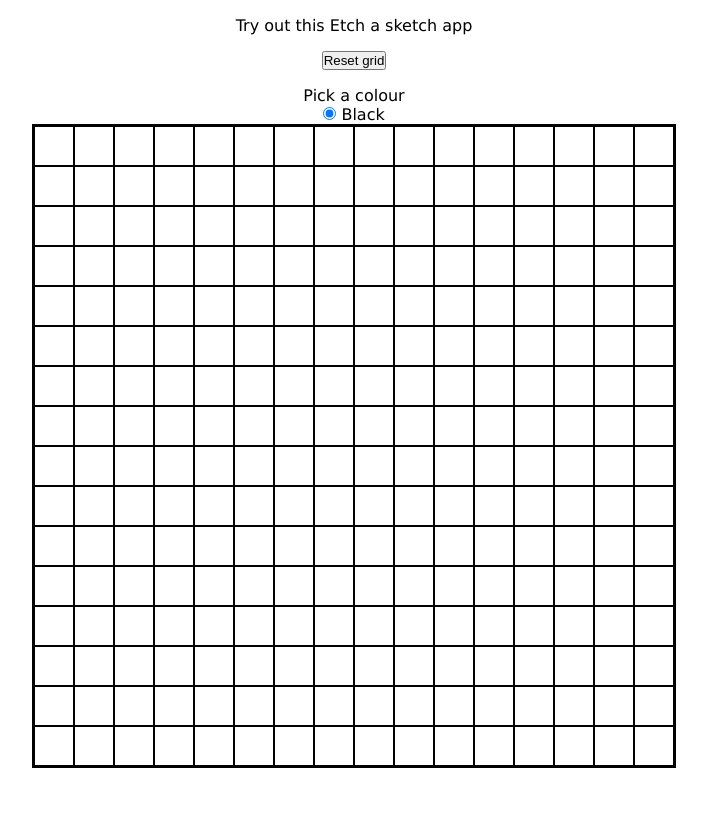
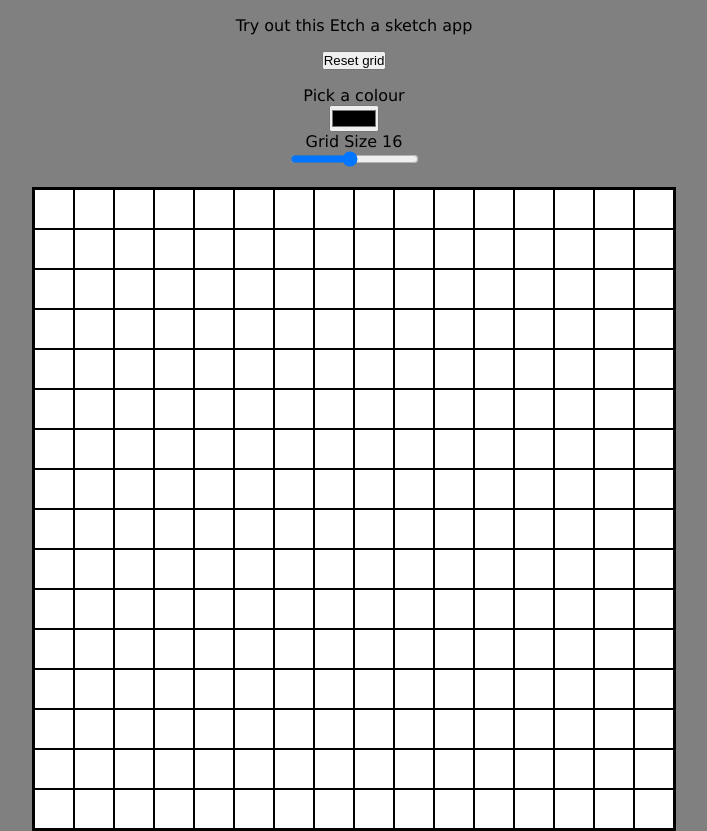
Before and after one commit to RyanzpLee/etch-a-sketch, a plain HTML site: page index.html in a window 1280 px wide. Both pictures are taken after a click on the button "Reset grid". Shown: the whole page, without its empty margins (286-993 px from the left). Before the commit the page ends 800 px from the top, so only its background shows below. Drawn offline with Linux system fonts and the light colour scheme.

Commit message:
Colour change, and grid size change functions added

```diff
--- a/index.html
+++ b/index.html
@@ -23,13 +23,16 @@
 
         <div class="grid">
             <div class="colours_container">
-                <p>Pick a colour</p>
-                <label for="colour">
-                    <input type="radio" checked name="colour" id="black" value="black">
-                    Black
-                </label>
 
+                <div>
+                    <p>Pick a colour</p>
+                    <input type="color" id="colour" onchange="setColour(value)">
 
+                </div>
+                <div>
+                    <p>Grid Size <span id="sliderValue">16</span></p>
+                    <input type="range" min="2" max="32" value="16" id="slider" >
+                </div>
             </div>
             <div class="grid_container">
 
--- a/scripts/main.js
+++ b/scripts/main.js
@@ -1,33 +1,55 @@
-const grid = document.querySelector(".grid_container");
-const resetBtn = document.querySelector(".reset_btn");
+const grid = document.querySelector('.grid_container');
+const reset = document.querySelector('.reset_btn');
+const slider = document.querySelector('#slider');
+const sliderValue = document.querySelector('#sliderValue');
+const gridHeight = grid.clientHeight;
+
+let colour = '#000000';
+let rows = 16;
 
 // Inital grid on page load
-window.onload = createGrid(16);
+window.onload = createGrid();
+
+function setColour(col) {
+  colour = col;
+}
+
+slider.addEventListener('input', () => {
+  grid.innerHTML = '';
+  rows = slider.value;
+  sliderValue.textContent = slider.value;
+  createGrid();
+});
+
+function displaySliderValue() {}
 
 // Reset grid on click
-resetBtn.addEventListener("click", () => {
+reset.addEventListener('click', () => {
   grid.innerHTML = '';
-    createGrid(16);
-})
-
+  rows = 16
+  createGrid();
+});
 
 // Create the tiles inside the grid container
-function createGrid(rows) {
-    console.log("created")
+function createGrid() {
+  let tileHeight = gridHeight / rows - 2 + 'px';
+  let tileWidth = tileHeight;
+
   // loop to create the tiles and append to the container
   for (let i = 0; i < rows; i++) {
     for (let j = 0; j < rows; j++) {
       let div = document.createElement('div');
       div.className = 'grid_tile';
+      div.style.height = tileHeight;
+      div.style.width = tileWidth;
       grid.appendChild(div);
     }
   }
-};
-
 
   // Hover over tiles to change colour
-document.querySelectorAll('.grid_tile').forEach(item => {
-    item.addEventListener("mouseover", () => {
-        item.style.backgroundColor = "black";
+  document.querySelectorAll('.grid_tile').forEach((item) => {
+    item.addEventListener('mouseover', () => {
+      item.style.backgroundColor = colour;
     });
-})
+  });
+}
--- a/styles/main.css
+++ b/styles/main.css
@@ -10,6 +10,7 @@ html {
 
 body {
     box-sizing: border-box;
+    background-color: grey;
 }
 
 header {
@@ -30,6 +31,10 @@ header {
     justify-content: space-evenly;
     align-items: center;
 }
+
+.colours_container {
+    margin-bottom: 1rem;
+}
 .grid {
     margin-top: 1rem;
     text-align: center;
@@ -42,6 +47,8 @@ header {
     margin: 0 auto;
     padding: 0;
     border: 2px solid black;
+    background-color: white;
+    overflow: hidden;
 }
 
 .grid_tile {
@@ -49,7 +56,5 @@ header {
     vertical-align: top;
     margin: 0;
     padding: 0;
-    height: 38px;
-    width: 38px;
     border: 1px solid black;
 }
```
Lines whose indentation alone changed are shown as unchanged.
